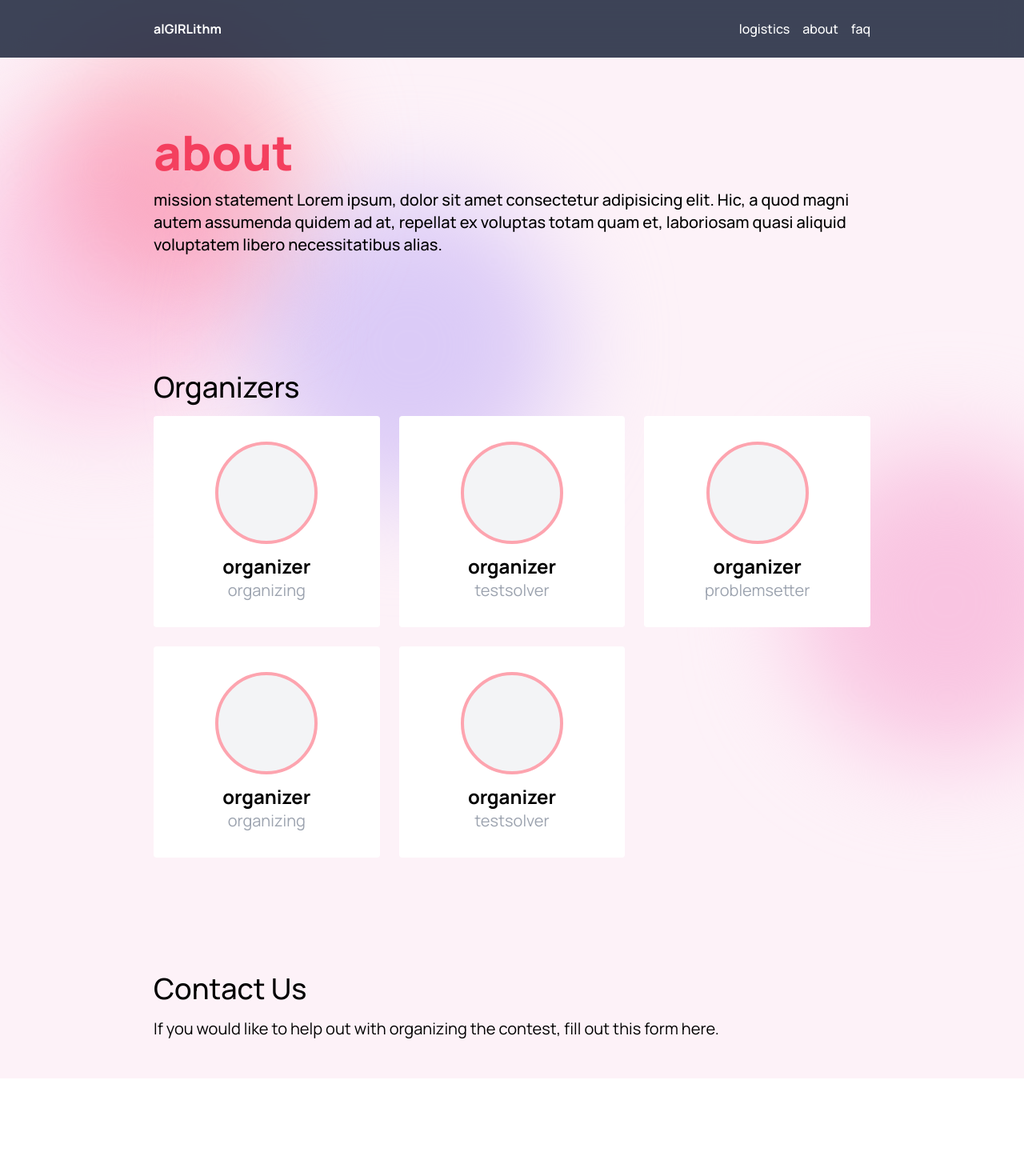
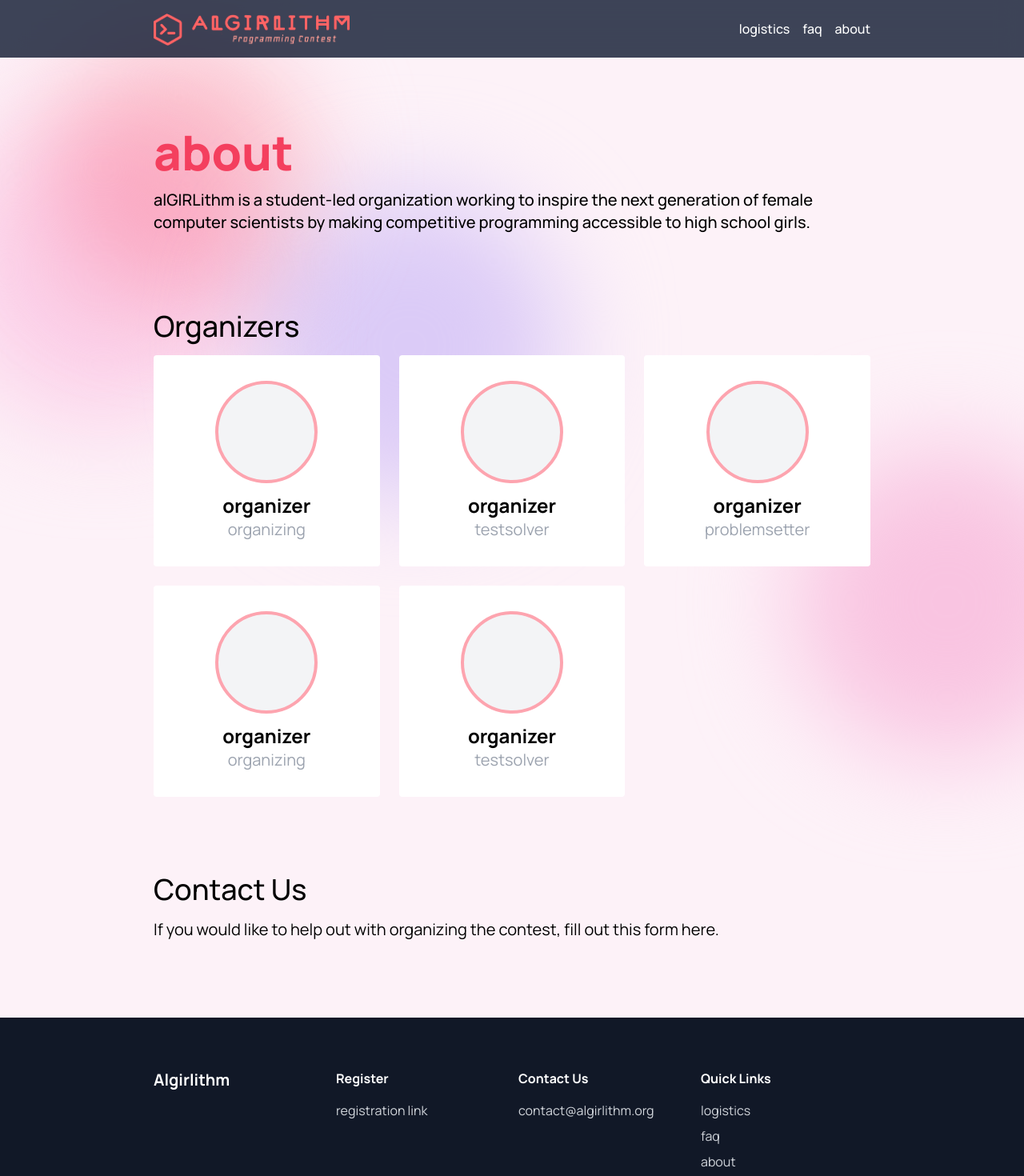
Before and after one commit to maggie-j-liu/algirlithm, a Next.js app: page /about in a window 1280 px wide. Shown: the top 1470 px of the page at 80% size. Before the commit the page ends 1348 px from the top, so only its background shows below. Built offline with nearby package versions, Linux system fonts and the light colour scheme.

Commit message:
add footer and some content

```diff
--- /dev/null
+++ b/components/Footer.jsx
@@ -0,0 +1,56 @@
+import Link from "next/link";
+const Footer = () => {
+  return (
+    <footer className={"bg-gray-900 text-white py-16 relative"}>
+      <div
+        className={
+          "w-full max-w-5xl px-16 mx-auto grid grid-cols-1 lg:grid-cols-4 gap-x-4 gap-y-8"
+        }
+      >
+        <div>
+          <h3 className={"font-bold text-xl"}>
+            <Link href="/">
+              <a>Algirlithm</a>
+            </Link>
+          </h3>
+        </div>
+        <div className={"space-y-2"}>
+          <h3 className={"font-bold mb-4"}>Register</h3>
+          <div>
+            <a href="/" className={"footer-link"}>
+              registration link
+            </a>
+          </div>
+        </div>
+        <div className={"space-y-2"}>
+          <h3 className={"font-bold mb-4"}>Contact Us</h3>
+          <div>
+            <a href="mailto:contact@algirlithm.org" className={"footer-link"}>
+              contact@algirlithm.org
+            </a>
+          </div>
+        </div>
+        <div className={"space-y-2"}>
+          <h3 className={"font-bold mb-4"}>Quick Links</h3>
+          <div>
+            <a href="/logistics" className={"footer-link"}>
+              logistics
+            </a>
+          </div>
+          <div>
+            <a href="/faq" className={"footer-link"}>
+              faq
+            </a>
+          </div>
+          <div>
+            <a href="/about" className={"footer-link"}>
+              about
+            </a>
+          </div>
+        </div>
+      </div>
+    </footer>
+  );
+};
+
+export default Footer;
--- a/components/Navbar.jsx
+++ b/components/Navbar.jsx
@@ -1,4 +1,6 @@
 import Link from "next/link";
+import Image from "next/image";
+import logo from "../public/logo.png";
 const Navbar = () => {
   return (
     <nav
@@ -12,20 +14,22 @@ const Navbar = () => {
             "max-w-4xl w-full mx-auto flex items-center justify-between h-full text-white font-bold"
           }
         >
-          <div>
+          <div className={"pt-2"}>
             <Link href={"/"}>
-              <a>alGIRLithm</a>
+              <a>
+                <Image src={logo} height="40" width="245" />
+              </a>
             </Link>
           </div>
           <div className={"font-medium space-x-4"}>
             <Link href={"/logistics"}>
               <a>logistics</a>
             </Link>
+            <Link href={"/faq"}>
+              <a>faq</a>
+            </Link>
             <Link href={"/about"}>
               <a>about</a>
-            </Link>
-            <Link href={"/faq"}>
-              <a>faq</a>
             </Link>
           </div>
         </div>
--- a/components/Section.jsx
+++ b/components/Section.jsx
@@ -1,6 +1,6 @@
 const Section = ({ children }) => {
   return (
-    <section className={"pt-24 pb-12 px-16 sm:px-20 md:px-24"}>
+    <section className={"py-12 px-16 sm:px-20 md:px-24"}>
       <div className={"max-w-4xl w-full mx-auto"}>{children}</div>
     </section>
   );
--- a/pages/_app.jsx
+++ b/pages/_app.jsx
@@ -1,11 +1,13 @@
 import "../styles/globals.css";
 import Navbar from "@/components/Navbar";
+import Footer from "@/components/Footer";
 
 function MyApp({ Component, pageProps }) {
   return (
     <>
       <Navbar />
       <Component {...pageProps} />
+      <Footer />
     </>
   );
 }
--- a/pages/about.jsx
+++ b/pages/about.jsx
@@ -14,16 +14,15 @@ const organizers = [
 
 const About = () => {
   return (
-    <main className={"bg-pink-50 min-h-screen"}>
+    <main className={"bg-pink-50 min-h-screen py-12"}>
       <Blobs />
       <div className={"relative"}>
         <Section>
           <Title className={"mb-4"}>about</Title>
           <p className={"text-xl font-medium"}>
-            mission statement Lorem ipsum, dolor sit amet consectetur
-            adipisicing elit. Hic, a quod magni autem assumenda quidem ad at,
-            repellat ex voluptas totam quam et, laboriosam quasi aliquid
-            voluptatem libero necessitatibus alias.
+            alGIRLithm is a student-led organization working to inspire the next
+            generation of female computer scientists by making competitive
+            programming accessible to high school girls.
           </p>
         </Section>
         <Section>
--- a/pages/faq.jsx
+++ b/pages/faq.jsx
@@ -24,7 +24,7 @@ const faq = [
 
 const FAQ = () => {
   return (
-    <main className={"bg-purple-50 min-h-screen"}>
+    <main className={"bg-purple-50 min-h-screen py-12"}>
       <Blobs />
       <div className={"relative"}>
         <Section>
--- a/pages/index.jsx
+++ b/pages/index.jsx
@@ -14,7 +14,7 @@ const Home = () => {
         >
           <div className={"w-full max-w-4xl mx-auto"}>
             <h2 className={"uppercase text-lg font-medium text-primary-900"}>
-              date here
+              October 23, 2021
             </h2>
             <h1
               className={"text-6xl md:text-8xl font-extrabold text-primary-500"}
--- a/pages/logistics.jsx
+++ b/pages/logistics.jsx
@@ -5,11 +5,15 @@ import Blobs from "@/components/Blobs";
 
 const Logistics = () => {
   return (
-    <main>
+    <main className={"py-12"}>
       <Blobs />
       <div className={"relative"}>
         <Section>
           <Title>logistics</Title>
+          <p className={"mt-6"}>
+            The alGIRLithm programming contest will take place on October 23,
+            2021.
+          </p>
         </Section>
         <Section>
           <Subtitle>Registration</Subtitle>
@@ -23,11 +27,10 @@ const Logistics = () => {
             schedule here
           </p>
         </Section>
-
         <Section>
           <Subtitle>Contest Format</Subtitle>
           <p className={"text-xl"}>
-            allowed languages, number of problems, scoring
+            There will be two divisions: Novice and Advanced.
           </p>
         </Section>
       </div>
--- a/styles/globals.css
+++ b/styles/globals.css
@@ -20,4 +20,7 @@
     padding-bottom: 0.2em; /* fix descenders being cut off */
     margin-bottom: -0.2em;
   }
+  .footer-link {
+    @apply text-gray-300 hover:text-white hover:duration-150 duration-300;
+  }
 }
```
Also changed, not shown: public/logo.png (added).
